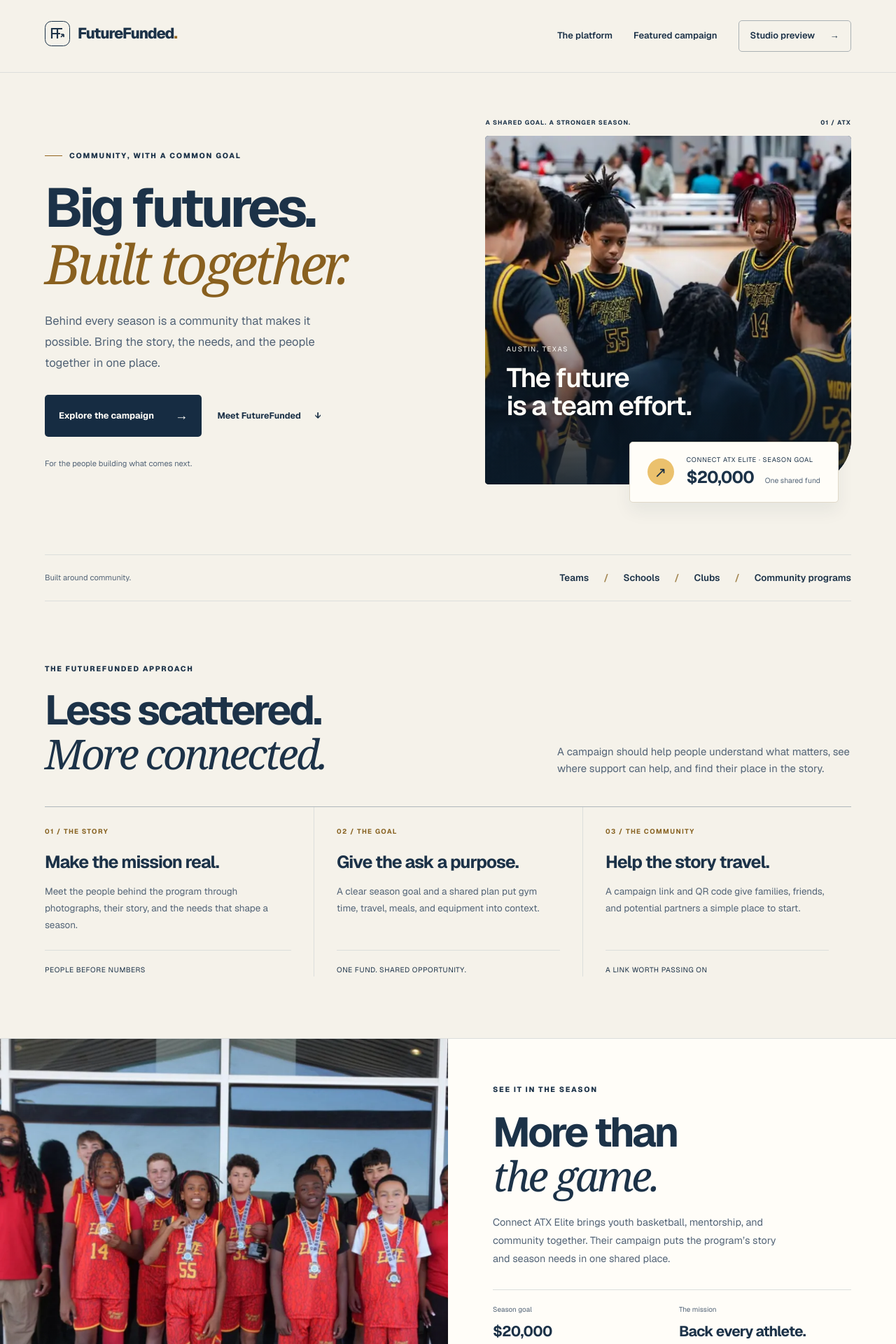
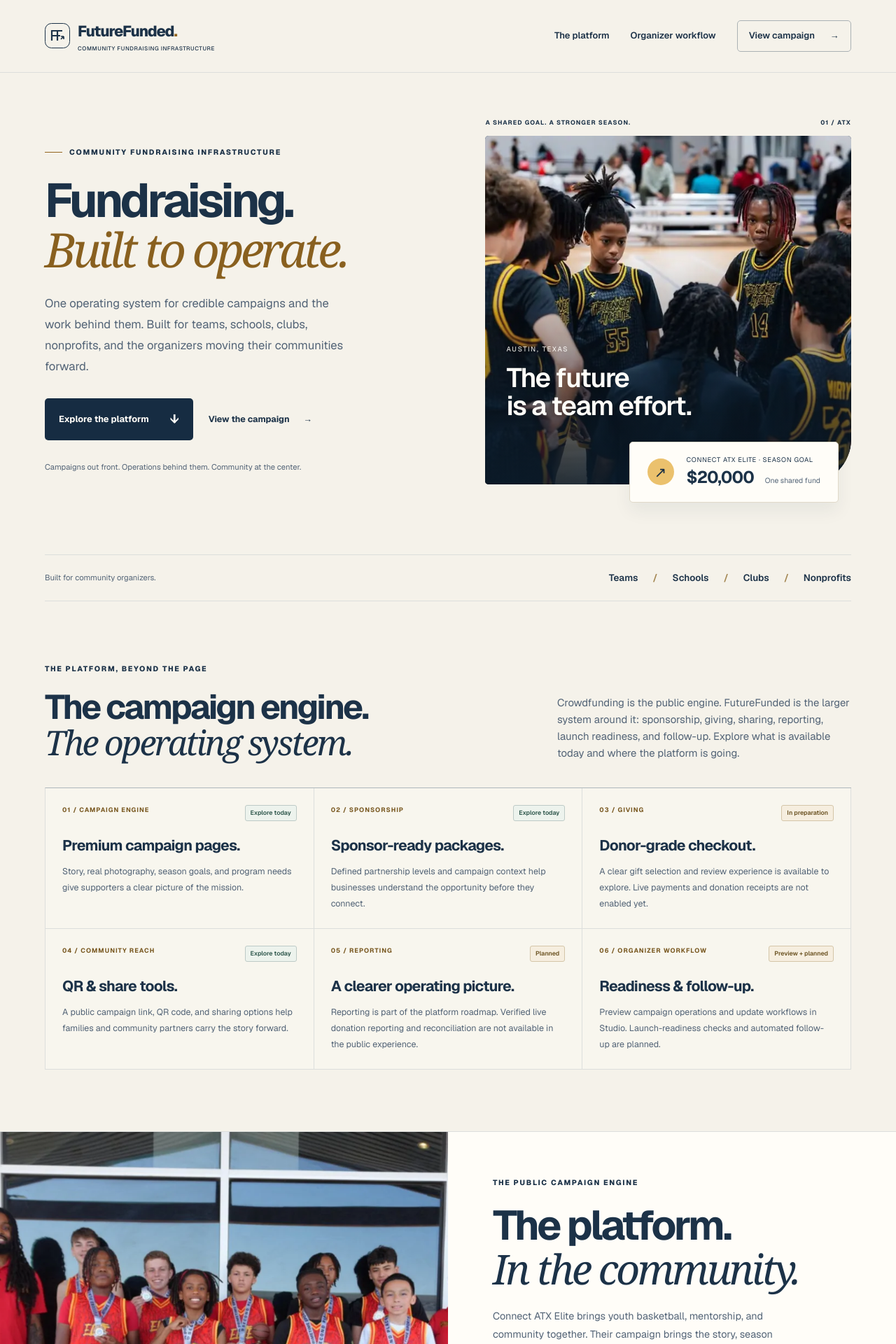
Before and after one commit to thelab33/futurefunded, a Next.js app: page / in a window 1280 px wide. Shown: the top 1920 px of the page at 70% size. Built offline with nearby package versions, Linux system fonts and the light colour scheme.

Commit message:
feat: clarify FutureFunded platform positioning

```diff
--- a/src/app/page.tsx
+++ b/src/app/page.tsx
@@ -4,12 +4,12 @@ import Link from "next/link";
 import styles from "./Home.module.css";
 
 export const metadata: Metadata = {
-  title: "FutureFunded | Big futures. Built together.",
-  description: "Bring the story, season goal, and community together. Explore FutureFunded through Connect ATX Elite’s campaign and the Organizer Studio preview.",
+  title: "FutureFunded | Community Fundraising Infrastructure",
+  description: "Community fundraising infrastructure for teams, schools, clubs, nonprofits, and organizers. Explore the campaign engine and the Organizer Studio preview.",
   alternates: { canonical: "https://getfuturefunded.com/" },
   openGraph: {
-    title: "FutureFunded | Big futures. Built together.",
-    description: "One clear story. One shared goal. A community behind it.",
+    title: "FutureFunded | Community Fundraising Infrastructure",
+    description: "The public campaign engine and the organizer workflow, connected through one community fundraising platform.",
     url: "https://getfuturefunded.com/",
     type: "website",
     images: [{ url: "https://getfuturefunded.com/media/connect-atx-elite/7th-black.webp", alt: "Connect ATX Elite athletes gathered in a courtside huddle" }],
@@ -30,7 +30,7 @@ function Brand() {
       <path d="M10 25V11h15M10 18h12M18 25V11" stroke="currentColor" strokeWidth="2.2" />
       <path d="m23 23 4-4m0 0h-4m4 0v4" stroke="currentColor" strokeWidth="1.7" />
     </svg>
-    <span>FutureFunded<span className={styles.brandDot}>.</span></span>
+    <span className={styles.brandLabel}><span>FutureFunded<span className={styles.brandDot}>.</span></span><small>Community fundraising infrastructure</small></span>
   </span>;
 }
 
@@ -41,22 +41,22 @@ export default function Home() {
       <Link href="/" aria-label="FutureFunded home"><Brand /></Link>
       <nav className={styles.nav} aria-label="Main navigation">
         <a href="#platform">The platform</a>
-        <a href="#featured">Featured campaign</a>
-        <Link className={styles.navAction} href={studioUrl}>Studio preview <Arrow /></Link>
+        <a href="#studio">Organizer workflow</a>
+        <Link className={styles.navAction} href={campaignUrl}>View campaign <Arrow /></Link>
       </nav>
     </header>
 
     <main id="home-main">
       <section className={styles.hero} aria-labelledby="home-title">
         <div className={styles.heroCopy}>
-          <p className={styles.eyebrow}><span /> Community, with a common goal</p>
-          <h1 id="home-title">Big futures.<br /><em>Built together.</em></h1>
-          <p className={styles.lede}>Behind every season is a community that makes it possible. Bring the story, the needs, and the people together in one place.</p>
+          <p className={styles.eyebrow}><span /> Community fundraising infrastructure</p>
+          <h1 id="home-title">Fundraising.<br /><em>Built to operate.</em></h1>
+          <p className={styles.lede}>One operating system for credible campaigns and the work behind them. Built for teams, schools, clubs, nonprofits, and the organizers moving their communities forward.</p>
           <div className={styles.actions}>
-            <Link className={styles.primary} href={campaignUrl}>Explore the campaign <Arrow /></Link>
-            <a className={styles.textLink} href="#platform">Meet FutureFunded <span aria-hidden="true">↓</span></a>
+            <a className={styles.primary} href="#platform">Explore the platform <span aria-hidden="true">↓</span></a>
+            <Link className={styles.textLink} href={campaignUrl}>View the campaign <Arrow /></Link>
           </div>
-          <p className={styles.heroNote}>For the people building what comes next.</p>
+          <p className={styles.heroNote}>Campaigns out front. Operations behind them. Community at the center.</p>
         </div>
         <div className={styles.heroVisual}>
           <div className={styles.visualTop}><span>A shared goal. A stronger season.</span><span aria-hidden="true">01 / ATX</span></div>
@@ -68,23 +68,26 @@ export default function Home() {
         </div>
       </section>
 
-      <div className={styles.audience} aria-label="Who FutureFunded is for"><span>Built around community.</span><p>Teams <i aria-hidden="true">/</i> Schools <i aria-hidden="true">/</i> Clubs <i aria-hidden="true">/</i> Community programs</p></div>
+      <div className={styles.audience} aria-label="Who FutureFunded is for"><span>Built for community organizers.</span><p>Teams <i aria-hidden="true">/</i> Schools <i aria-hidden="true">/</i> Clubs <i aria-hidden="true">/</i> Nonprofits</p></div>
 
       <section className={styles.platform} id="platform" aria-labelledby="platform-title">
-        <div className={styles.sectionHeading}><p className={styles.eyebrow}>The FutureFunded approach</p><h2 id="platform-title">Less scattered.<br /><em>More connected.</em></h2><p>A campaign should help people understand what matters, see where support can help, and find their place in the story.</p></div>
-        <div className={styles.principles}>
-          <article><span className={styles.number}>01 / The story</span><h3>Make the mission real.</h3><p>Meet the people behind the program through photographs, their story, and the needs that shape a season.</p><span className={styles.articleFoot}>People before numbers</span></article>
-          <article><span className={styles.number}>02 / The goal</span><h3>Give the ask a purpose.</h3><p>A clear season goal and a shared plan put gym time, travel, meals, and equipment into context.</p><span className={styles.articleFoot}>One fund. Shared opportunity.</span></article>
-          <article><span className={styles.number}>03 / The community</span><h3>Help the story travel.</h3><p>A campaign link and QR code give families, friends, and potential partners a simple place to start.</p><span className={styles.articleFoot}>A link worth passing on</span></article>
+        <div className={styles.sectionHeading}><p className={styles.eyebrow}>The platform, beyond the page</p><h2 id="platform-title">The campaign engine.<br /><em>The operating system.</em></h2><p>Crowdfunding is the public engine. FutureFunded is the larger system around it: sponsorship, giving, sharing, reporting, launch readiness, and follow-up. Explore what is available today and where the platform is going.</p></div>
+        <div className={styles.capabilities}>
+          <article><div className={styles.capabilityTop}><span className={styles.number}>01 / Campaign engine</span><span className={styles.availableBadge}>Explore today</span></div><h3>Premium campaign pages.</h3><p>Story, real photography, season goals, and program needs give supporters a clear picture of the mission.</p></article>
+          <article><div className={styles.capabilityTop}><span className={styles.number}>02 / Sponsorship</span><span className={styles.availableBadge}>Explore today</span></div><h3>Sponsor-ready packages.</h3><p>Defined partnership levels and campaign context help businesses understand the opportunity before they connect.</p></article>
+          <article><div className={styles.capabilityTop}><span className={styles.number}>03 / Giving</span><span className={styles.plannedBadge}>In preparation</span></div><h3>Donor-grade checkout.</h3><p>A clear gift selection and review experience is available to explore. Live payments and donation receipts are not enabled yet.</p></article>
+          <article><div className={styles.capabilityTop}><span className={styles.number}>04 / Community reach</span><span className={styles.availableBadge}>Explore today</span></div><h3>QR &amp; share tools.</h3><p>A public campaign link, QR code, and sharing options help families and community partners carry the story forward.</p></article>
+          <article><div className={styles.capabilityTop}><span className={styles.number}>05 / Reporting</span><span className={styles.plannedBadge}>Planned</span></div><h3>A clearer operating picture.</h3><p>Reporting is part of the platform roadmap. Verified live donation reporting and reconciliation are not available in the public experience.</p></article>
+          <article><div className={styles.capabilityTop}><span className={styles.number}>06 / Organizer workflow</span><span className={styles.plannedBadge}>Preview + planned</span></div><h3>Readiness &amp; follow-up.</h3><p>Preview campaign operations and update workflows in Studio. Launch-readiness checks and automated follow-up are planned.</p></article>
         </div>
       </section>
 
       <section className={styles.featured} id="featured" aria-labelledby="featured-title">
         <div className={styles.featuredPhoto}><Image unoptimized src="/media/connect-atx-elite/6th-gold.webp" alt="Connect ATX Elite athletes and coaches celebrating with medals and a trophy" width={1100} height={850} sizes="(max-width: 760px) 100vw, 50vw" /><span>Featured community / Austin, TX</span></div>
         <div className={styles.featuredCopy}>
-          <p className={styles.eyebrow}>See it in the season</p>
-          <h2 id="featured-title">More than<br /><em>the game.</em></h2>
-          <p>Connect ATX Elite brings youth basketball, mentorship, and community together. Their campaign puts the program’s story and season needs in one shared place.</p>
+          <p className={styles.eyebrow}>The public campaign engine</p>
+          <h2 id="featured-title">The platform.<br /><em>In the community.</em></h2>
+          <p>Connect ATX Elite brings youth basketball, mentorship, and community together. Their campaign brings the story, season plan, sponsor packages, and sharing tools together in one public experience.</p>
           <dl className={styles.campaignFacts}><div><dt>Season goal</dt><dd>$20,000</dd></div><div><dt>The mission</dt><dd>Back every athlete.</dd></div></dl>
           <Link className={styles.primary} href={campaignUrl}>Meet Connect ATX Elite <Arrow /></Link>
           <p className={styles.availability}>Campaign available to explore. Giving is not open yet.</p>
@@ -92,25 +95,31 @@ export default function Home() {
       </section>
 
       <section className={styles.studio} id="studio" aria-labelledby="studio-title">
-        <div className={styles.studioCopy}><p className={styles.eyebrow}>For the people behind the program</p><h2 id="studio-title">The mission out front.<br /><em>The details in view.</em></h2><p>Explore the direction for Organizer Studio: a dedicated workspace for the people looking after the campaign.</p><Link className={styles.lightLink} href={studioUrl}>Explore the Studio preview <Arrow /></Link><p className={styles.previewNote}>Visual preview with sample data. Saving, publishing, and account access are not enabled.</p></div>
-        <div className={styles.studioIllustration} aria-label="Illustration of the Organizer Studio concept, not live campaign data">
-          <div className={styles.windowBar}><span aria-hidden="true">● ● ●</span><span>Organizer Studio</span><span className={styles.previewBadge}>Preview</span></div>
-          <div className={styles.studioInner}><span className={styles.workspaceLabel}>The campaign workspace</span><strong>One place.<br />A clearer picture.</strong><div className={styles.workspaceRow}><span>Campaign overview</span><span aria-hidden="true">↗</span></div><div className={styles.workspaceRow}><span>Program story &amp; needs</span><span aria-hidden="true">↗</span></div><div className={styles.workspaceRow}><span>Community &amp; communication</span><span aria-hidden="true">↗</span></div><p>Workspace concept · Sample presentation</p></div>
+        <div className={styles.studioCopy}><p className={styles.eyebrow}>The organizer operating layer</p><h2 id="studio-title">One campaign.<br /><em>A connected workflow.</em></h2><p>The campaign page is where supporters connect. Organizer Studio is the workspace direction behind it, with a preview of campaign operations and season-update workflows.</p><Link className={styles.lightLink} href={studioUrl}>Explore the Studio preview <Arrow /></Link><p className={styles.previewNote}>Visual preview with sample data. Saving, publishing, and account access are not enabled.</p></div>
+        <div className={styles.studioIllustration} aria-label="FutureFunded platform structure with current availability">
+          <div className={styles.windowBar}><span aria-hidden="true">● ● ●</span><span>FutureFunded / Operating system</span><span className={styles.previewBadge}>Platform map</span></div>
+          <div className={styles.studioInner}><span className={styles.workspaceLabel}>One mission. Connected layers.</span><strong>Public experience.<br />Organizer clarity.</strong>
+            <div className={styles.systemLayer}><div><span>01 / Public campaign</span><strong>Story · Sponsors · QR &amp; sharing</strong></div><span>Available</span></div>
+            <div className={styles.systemLayer}><div><span>02 / Organizer Studio</span><strong>Campaign operations · Updates</strong></div><span>Visual preview</span></div>
+            <div className={styles.systemLayer}><div><span>03 / Service connections</span><strong>Live giving · Reporting · Follow-up</strong></div><span>In development</span></div>
+            <p>Current campaign and Studio preview are available to explore. Service availability is shown above.</p>
+          </div>
         </div>
       </section>
 
       <section className={styles.questions} aria-labelledby="questions-title">
         <div><p className={styles.eyebrow}>A little more clarity</p><h2 id="questions-title">Good questions.<br /><em>Clear answers.</em></h2></div>
         <div className={styles.faqs}>
-          <details><summary>What is FutureFunded?<span aria-hidden="true">+</span></summary><p>FutureFunded brings a program’s story, season needs, support options, and sharing tools into one campaign experience. Connect ATX Elite is the featured campaign you can explore today.</p></details>
+          <details><summary>What is FutureFunded?<span aria-hidden="true">+</span></summary><p>FutureFunded is a community fundraising infrastructure platform. Crowdfunding is its public campaign engine; the larger platform connects that experience to sponsorship and organizer workflows. Live giving, reporting, launch readiness, and automated follow-up remain in development. Explore the featured campaign and the Studio preview today.</p></details>
+          <details><summary>How is this different from a crowdfunding site?<span aria-hidden="true">+</span></summary><p>A campaign page is the starting point. FutureFunded’s larger product direction includes sponsor packages, donor checkout, QR and sharing tools, reporting, launch readiness, and follow-up workflows around that page. Each capability’s current availability is identified in the platform overview.</p></details>
           <details><summary>Can I donate to Connect ATX Elite now?<span aria-hidden="true">+</span></summary><p>Giving is not open yet. You can explore the campaign, review the season goal, and share its public link. The $20,000 figure is the season goal, not an amount raised.</p></details>
           <details><summary>Can I create my own campaign?<span aria-hidden="true">+</span></summary><p>Self-service campaign creation is not available yet. Explore the featured campaign to see the public experience and the Organizer Studio preview to see the workspace concept.</p></details>
           <details><summary>Is Organizer Studio a working account?<span aria-hidden="true">+</span></summary><p>The public Studio link opens a visual preview using sample data. It does not provide authentication, saving, publishing, or a connection to live campaign records.</p></details>
         </div>
       </section>
 
-      <section className={styles.closing} aria-labelledby="closing-title"><p className={styles.eyebrow}>The next season starts with all of us</p><h2 id="closing-title">A shared goal.<br /><em>A bigger possibility.</em></h2><Link className={styles.primary} href={campaignUrl}>Explore Connect ATX Elite <Arrow /></Link></section>
+      <section className={styles.closing} aria-labelledby="closing-title"><p className={styles.eyebrow}>Premium campaigns. Connected operations.</p><h2 id="closing-title">Built for trust.<br /><em>Centered on community.</em></h2><Link className={styles.primary} href={campaignUrl}>Explore Connect ATX Elite <Arrow /></Link></section>
     </main>
-    <footer className={styles.footer}><div><Link href="/" aria-label="FutureFunded home"><Brand /></Link><p>For the people building what comes next.</p></div><nav aria-label="Footer navigation"><Link href={campaignUrl}>Featured campaign <Arrow /></Link><Link href={studioUrl}>Studio preview <Arrow /></Link><a href="#top">Back to top ↑</a></nav><div className={styles.footerBottom}><span>© {new Date().getFullYear()} FutureFunded</span><span>One clear story. One shared goal.</span></div></footer>
+    <footer className={styles.footer}><div><Link href="/" aria-label="FutureFunded home"><Brand /></Link><p>Built for the people moving communities forward.</p></div><nav aria-label="Footer navigation"><Link href={campaignUrl}>Featured campaign <Arrow /></Link><Link href={studioUrl}>Studio preview <Arrow /></Link><a href="#top">Back to top ↑</a></nav><div className={styles.footerBottom}><span>© {new Date().getFullYear()} FutureFunded</span><span>Big futures. Built together.</span></div></footer>
   </div>;
 }
```
Also changed, not shown: src/app/Home.module.css.
